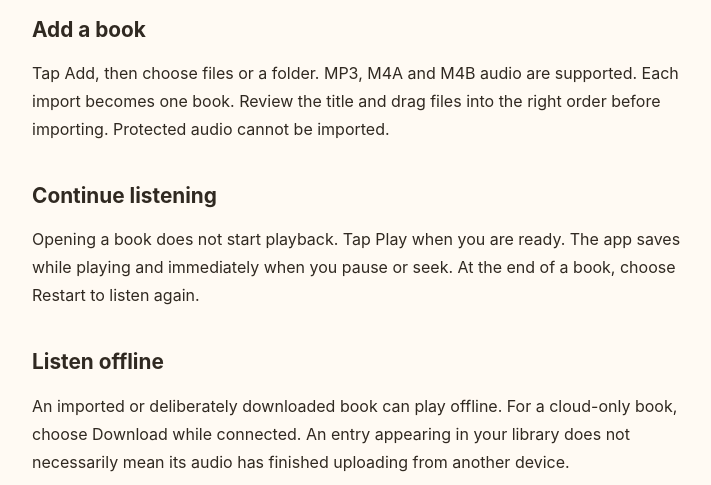
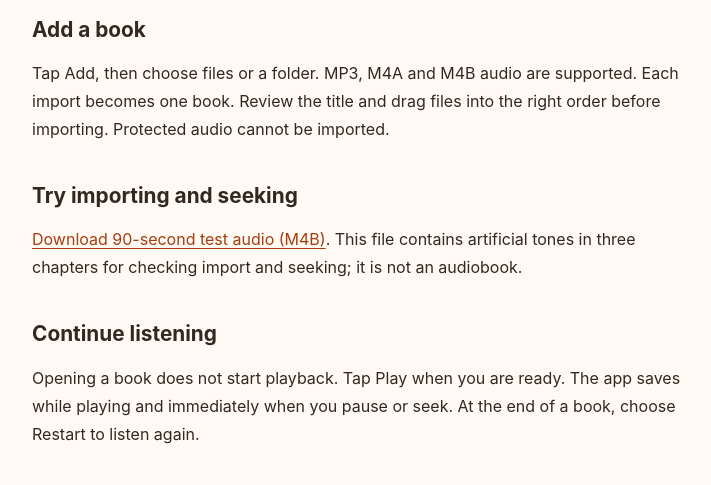
Before and after one commit to johnway114/hinterland-site, a plain HTML site: page support.html in a window 1280 px wide. Shown: the part 307-792 px from the top of the page, without its empty margins (272-983 px from the left). Drawn offline with Linux system fonts and the light colour scheme.

Commit message:
Add generated test audio for import

```diff
--- a/support.html
+++ b/support.html
@@ -12,6 +12,8 @@
     <h1>A little help along the way.</h1>
     <h2>Add a book</h2>
     <p>Tap Add, then choose files or a folder. MP3, M4A and M4B audio are supported. Each import becomes one book. Review the title and drag files into the right order before importing. Protected audio cannot be imported.</p>
+    <h2>Try importing and seeking</h2>
+    <p><a href="review/hinterland-test.m4b" download>Download 90-second test audio (M4B)</a>. This file contains artificial tones in three chapters for checking import and seeking; it is not an audiobook.</p>
     <h2>Continue listening</h2>
     <p>Opening a book does not start playback. Tap Play when you are ready. The app saves while playing and immediately when you pause or seek. At the end of a book, choose Restart to listen again.</p>
     <h2>Listen offline</h2>
```
Also changed, not shown: 1 other file.
